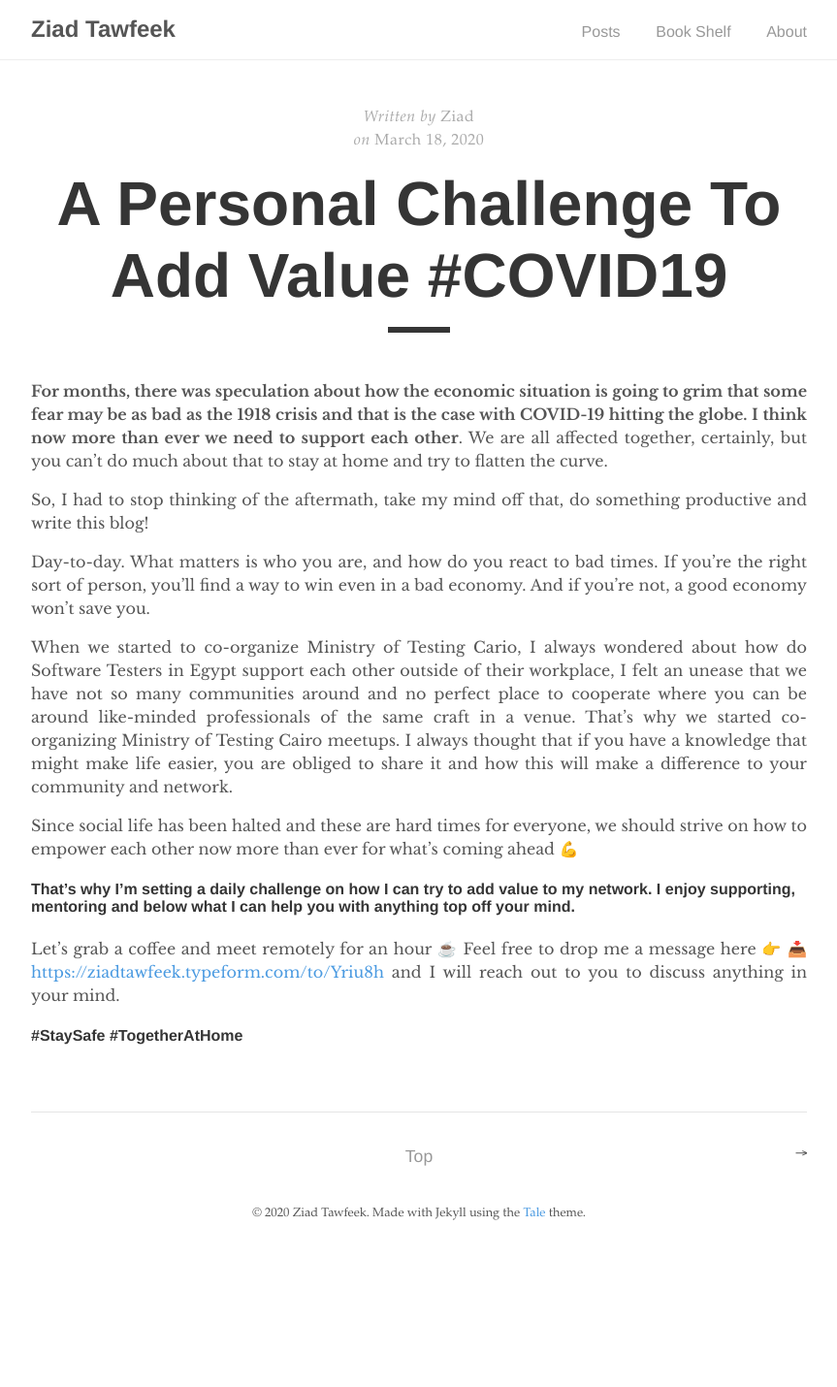
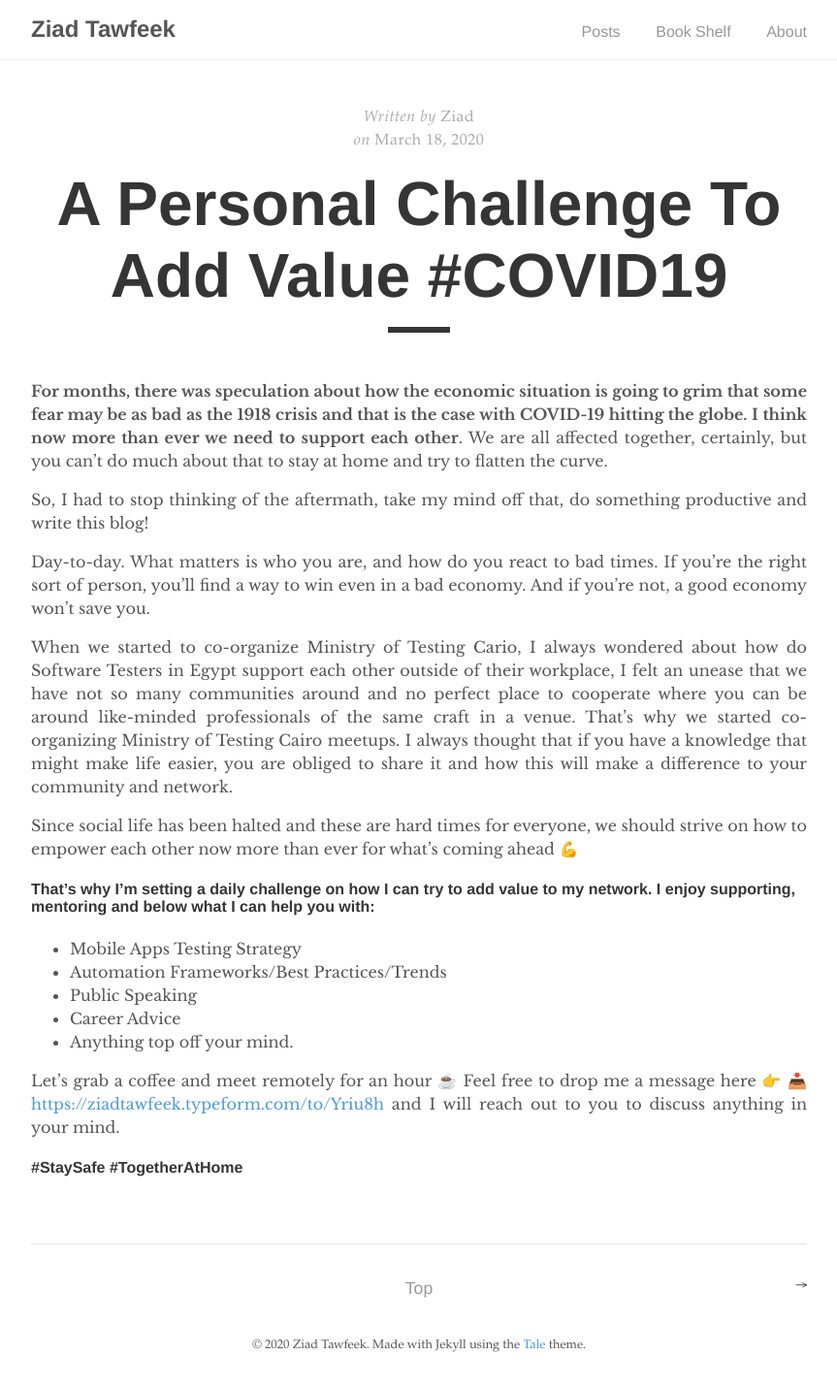
Before and after one commit to ziadtawfeek/web, a Jekyll site: the page built from _posts/2020-03-18-a-personal-challenge-to-add-value.md, in a window 1280 px wide. Shown: the whole page at 97% size, without its empty margins (208-1071 px from the left). Built offline with Jekyll 4.4.1, drawn with Linux system fonts in a browser that asks for light colours; emoji names are drawn with the system emoji font; before the commit the page ends 1294 px from its top, so only the background shows below that.

Commit message:
Update 2020-03-18-a-personal-challenge-to-add-value.md

```diff
--- a/_posts/2020-03-18-a-personal-challenge-to-add-value.md
+++ b/_posts/2020-03-18-a-personal-challenge-to-add-value.md
@@ -15,7 +15,12 @@ When we started to co-organize Ministry of Testing Cario, I always wondered abou
 
 Since social life has been halted and these are hard times for everyone, we should strive on how to empower each other now more than ever for what’s coming ahead :muscle:
 
-#### That’s why I’m setting a daily challenge on how I can try to add value to my network. I enjoy supporting, mentoring and below what I can help you with anything top off your mind.
+#### That’s why I’m setting a daily challenge on how I can try to add value to my network. I enjoy supporting, mentoring and below what I can help you with:
+- Mobile Apps Testing Strategy
+- Automation Frameworks/Best Practices/Trends
+- Public Speaking
+- Career Advice
+- Anything top off your mind.
 
 Let’s grab a coffee and meet remotely for an hour :coffee: Feel free to drop me a message here :point_right: :inbox_tray: [https://ziadtawfeek.typeform.com/to/Yriu8h](https://ziadtawfeek.typeform.com/to/Yriu8h "https://ziadtawfeek.typeform.com/to/Yriu8h") and I will reach out to you to discuss anything in your mind.
 
```
